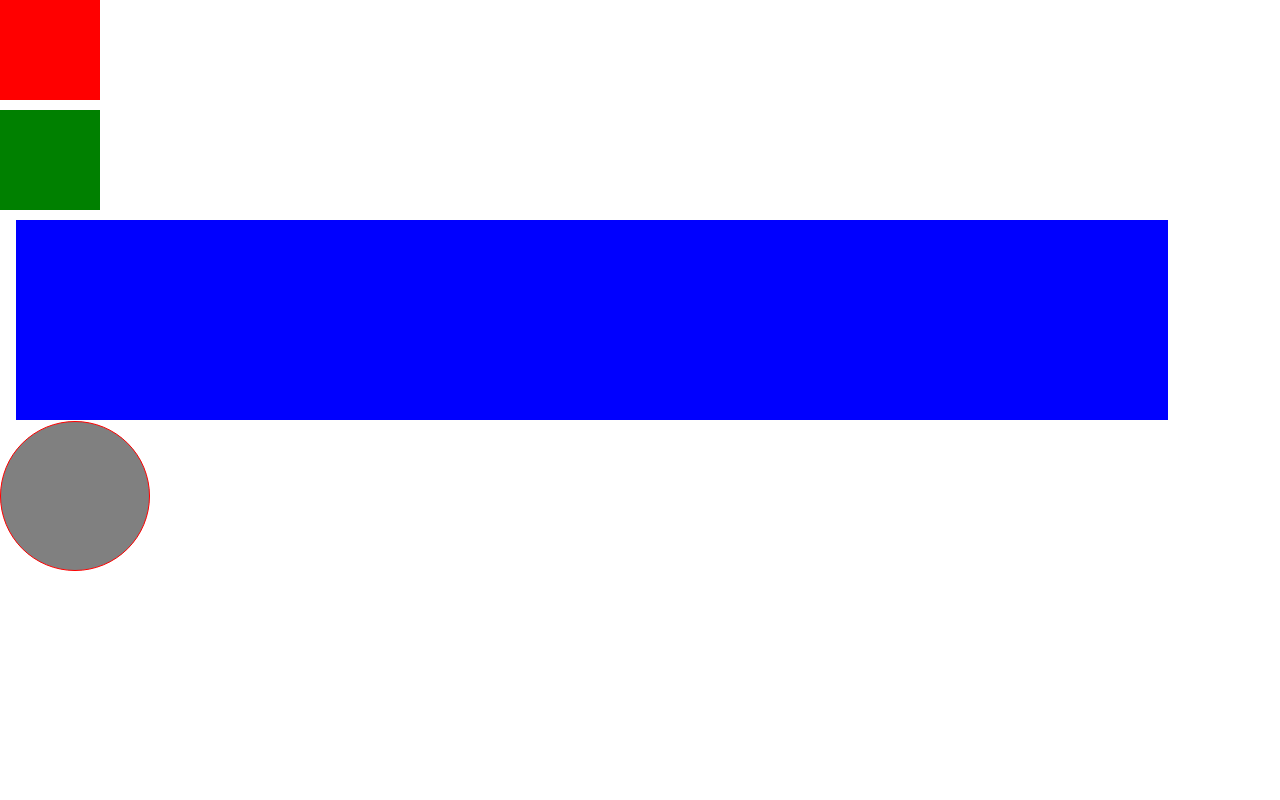
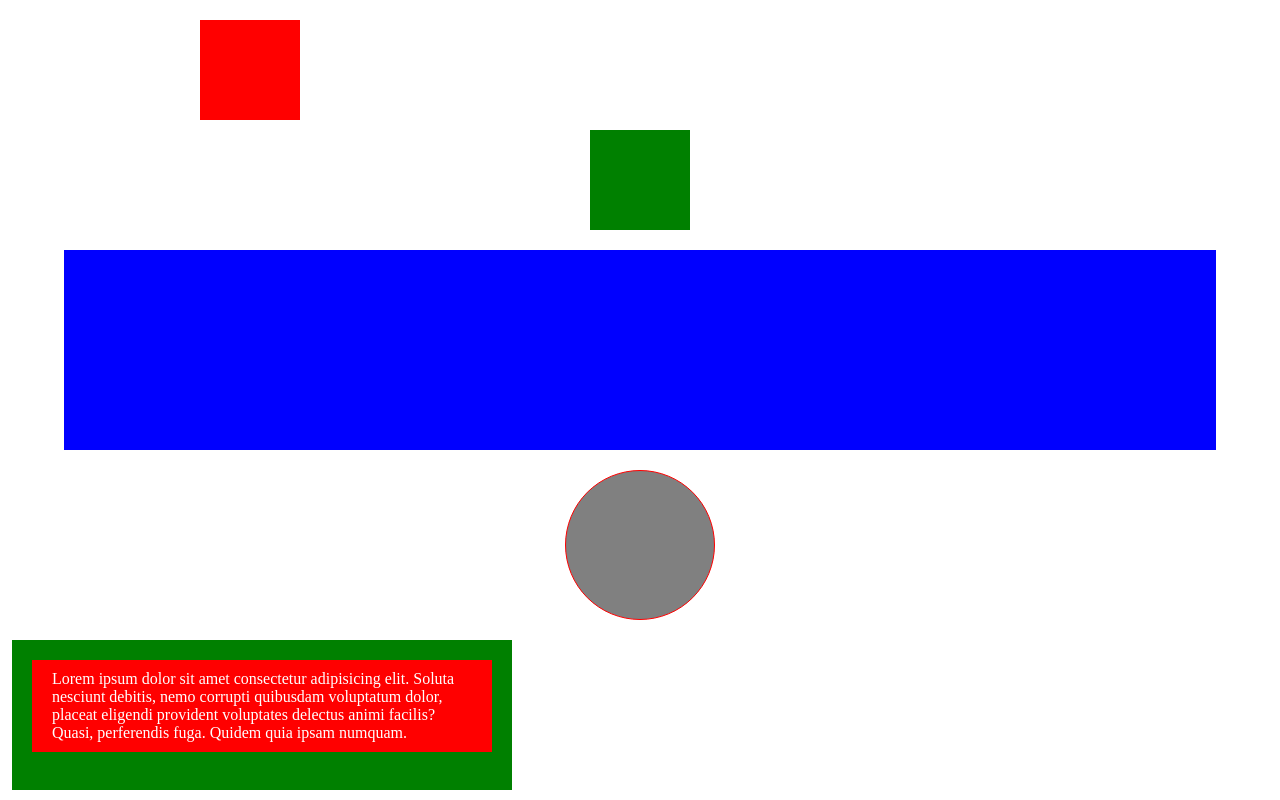
Before and after one commit to jakaria45456655/css_part--01_calss_03, a plain HTML site: page index.html in a window 1280 px wide. Drawn offline with Linux system fonts and the light colour scheme.

Commit message:
class completed

```diff
--- a/index.html
+++ b/index.html
@@ -18,20 +18,25 @@
             background-color: green;
             width: 100px;
             height: 100px;
-            margin-top: 10px;
+            margin: 10px auto;
+
         }
        </style>
 </head>
 <body>
     <!-- inline css aply -->
-  <div style="width: 100px;height: 100px;background-color: red;"></div>
+  <div style="width: 100px;height: 100px;background-color: red;margin:20px 200px 0px 200px;"></div>
   <!-- class aply in div -->
   <div class="div"></div>
   <!-- id aply in div  in the style the extarnal div-->
   <div id="jakaria"></div>
   <!-- other div  -->
-   <div class="border__raduis">
-
+   <div class="border__raduis"></div>
+   <!-- margin check -->
+   <div class="mian__div">
+    <p>
+      Lorem ipsum dolor sit amet consectetur adipisicing elit. Soluta nesciunt debitis, nemo corrupti quibusdam voluptatum dolor, placeat eligendi provident voluptates delectus animi facilis? Quasi, perferendis fuga. Quidem quia ipsam numquam.
+    </p>
    </div>
 </body>
 </html>
--- a/style/style.css
+++ b/style/style.css
@@ -24,6 +24,8 @@ li{
     margin-top: 10px;
     margin-left: 1rem;
     margin-bottom: 1pt;
+    margin: 20px auto;
+    display: block;
 }
 /* class seloctor */
 .border__raduis{
@@ -38,5 +40,23 @@ li{
     /* Thise is color name */
     /* border: 1px solid gray */
     border: 1px solid red;
+    margin: 20px auto;
 
 }
+.mian__div{
+    background-color: green;
+    color: white;
+    width: 500px;
+    height: 150px;
+    padding: 20px;
+    /* margin check */
+    /* margin: 12px 20px 3px 40px; */
+    margin: 10px 12px;
+}
+.mian__div p{
+    background-color: red;
+    /* padding: 20px; */
+    padding: 10px 20px;
+    /* padding: 40px 50px 60px 40px; */
+    /* padding: 20px 60px 10px; */
+}
```
